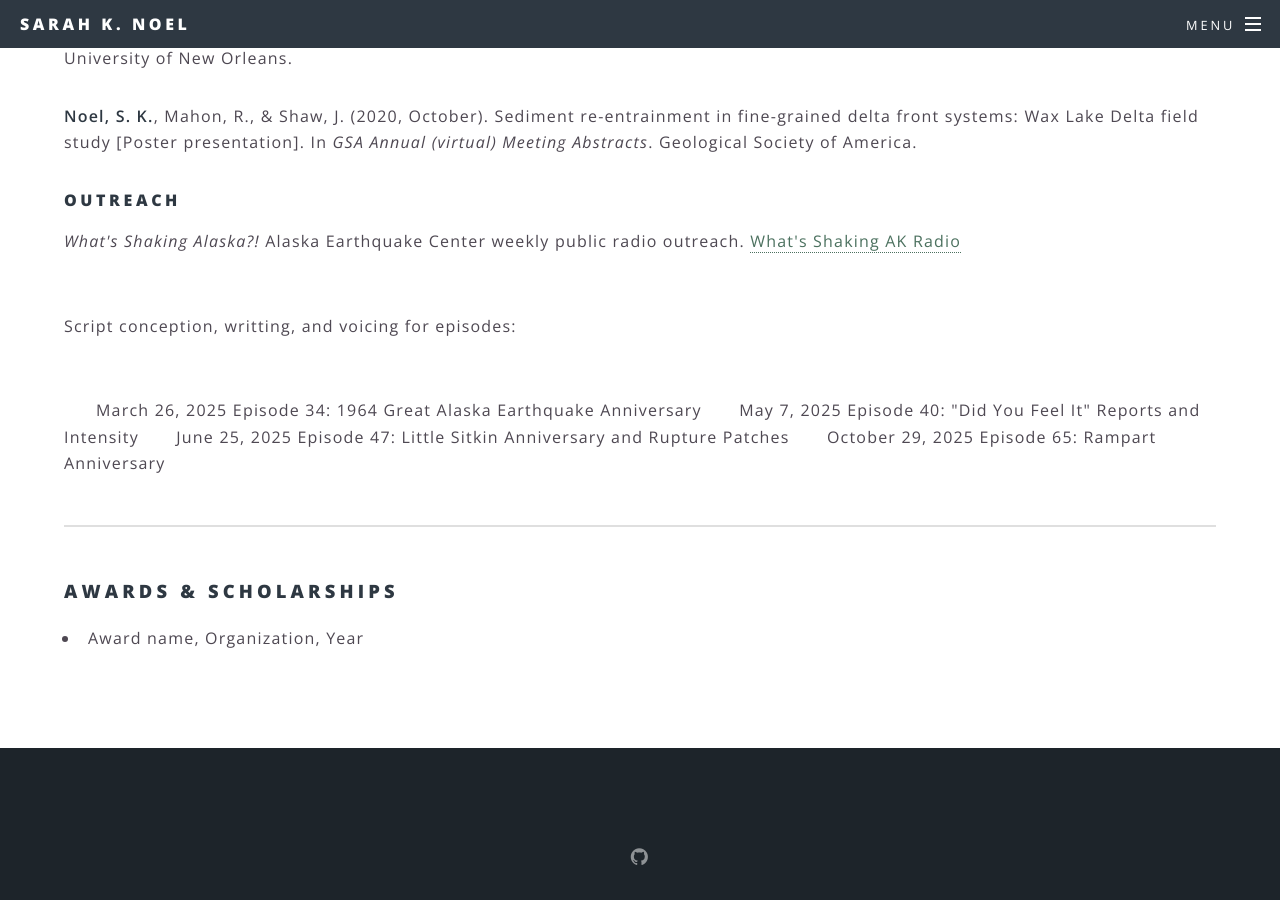
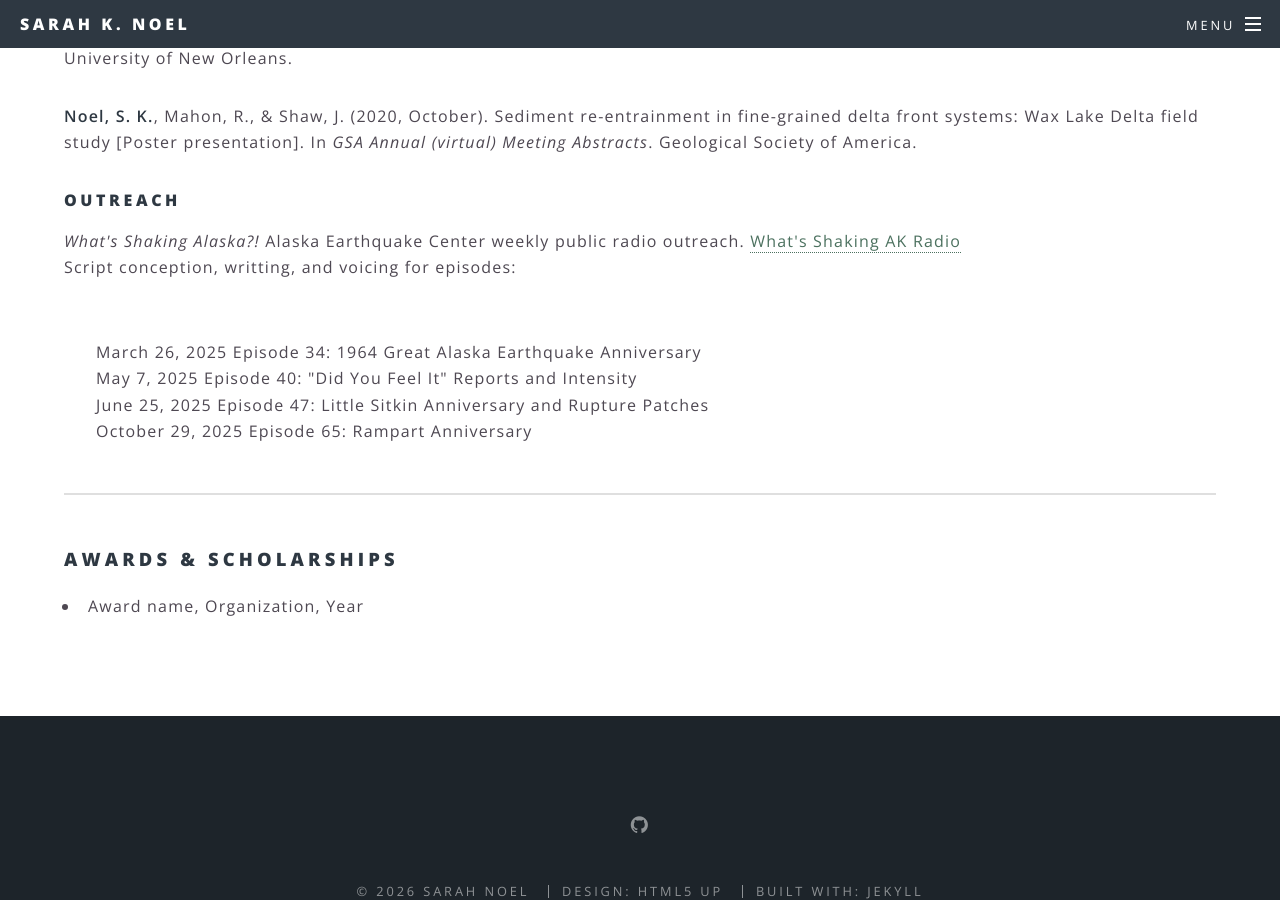
Before and after one commit to aknoel/academic, a Jekyll site: the page built from cv.html, in a window 1280 px wide and 900 px high, scrolled down 2033 px. Built offline with Jekyll 4.4.1, drawn with Linux system fonts in a browser that asks for light colours.

Commit message:
cv updates

```diff
--- a/cv.html
+++ b/cv.html
@@ -79,12 +79,12 @@ subtitle:
 
 	<h4>Outreach</h4>
 	<p><i>What's Shaking Alaska?!</i> Alaska Earthquake Center weekly public radio outreach.
-		<a href="https://earthquake.alaska.edu/AEC-radio">What's Shaking AK Radio</a></p><br \>
+		<a href="https://earthquake.alaska.edu/AEC-radio">What's Shaking AK Radio</a><br \>
 		Script conception, writting, and voicing for episodes:</p><br \>
-		<span style="margin-left: 2em;">March 26, 2025 Episode 34: 1964 Great Alaska Earthquake Anniversary</span>
-		<span style="margin-left: 2em;">May 7, 2025 Episode 40: "Did You Feel It" Reports and Intensity</span>
-		<span style="margin-left: 2em;">June 25, 2025 Episode 47: Little Sitkin Anniversary and Rupture Patches</span>
-		<span style="margin-left: 2em;">October 29, 2025 Episode 65: Rampart Anniversary</span>
+		<span style="margin-left: 2em;">March 26, 2025 Episode 34: 1964 Great Alaska Earthquake Anniversary</span><br \>
+		<span style="margin-left: 2em;">May 7, 2025 Episode 40: "Did You Feel It" Reports and Intensity</span><br \>
+		<span style="margin-left: 2em;">June 25, 2025 Episode 47: Little Sitkin Anniversary and Rupture Patches</span><br \>
+		<span style="margin-left: 2em;">October 29, 2025 Episode 65: Rampart Anniversary</span></p>
 
 	<hr />
 
```
